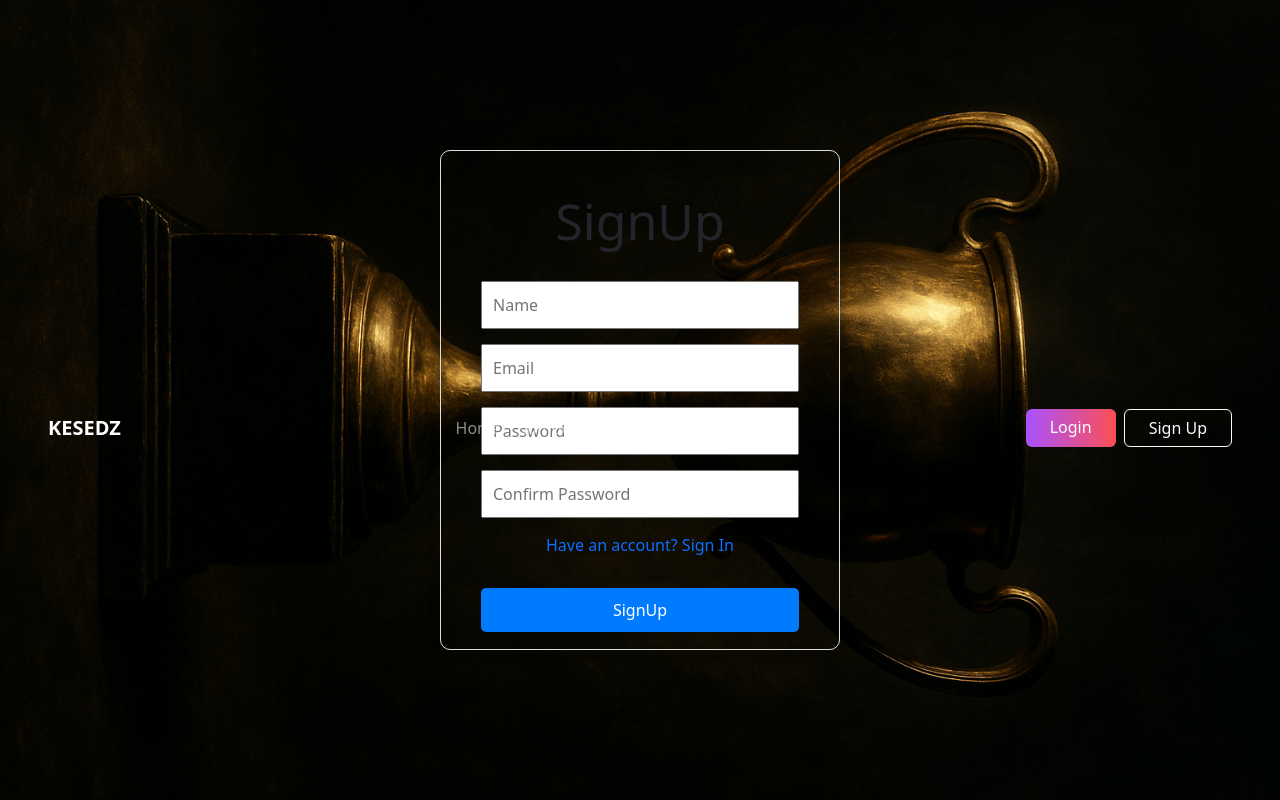
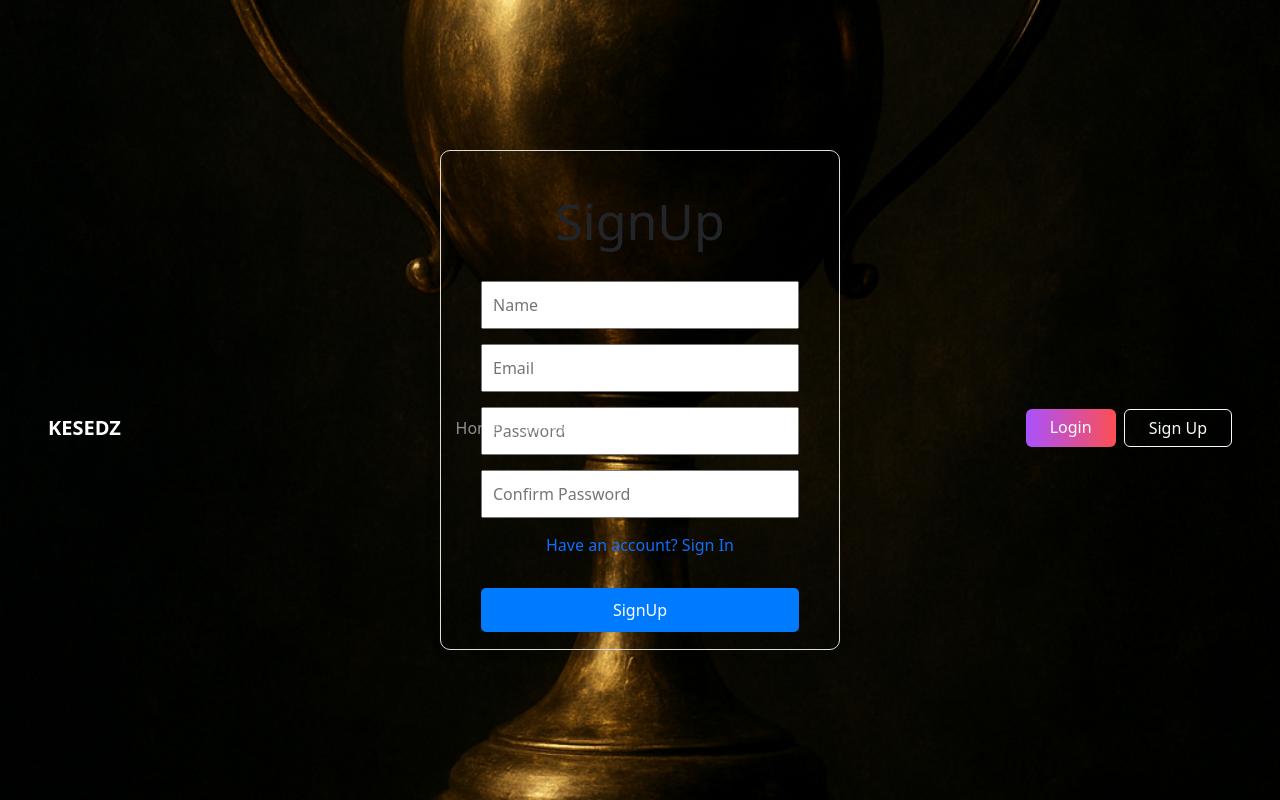
Before and after one commit to Safmica/competition_website, a React (Vite) app in the folder front-end/my-app/: page / in a window 1280 px wide. Built offline with nearby package versions, Linux system fonts and the light colour scheme.

Commit message:
full background

```diff
--- a/front-end/my-app/src/login.jsx
+++ b/front-end/my-app/src/login.jsx
@@ -85,48 +85,46 @@ function LoginForm() {
 }
 
 const styles = {
-
   wrapper: {
     position: "relative",
     width: "100vw",
     height: "100vh",
     overflow: "hidden",
-  },
+  }, // },
+
+  // background: {
+  //   position: "absolute",
+  //   top: "50%",
+  //   left: "50%",
+  //   height: '100vw',
+  //   width: '100vh',
+  //   backgroundImage: 'url("/BG PAGE.png")',
+  //   backgroundSize: 'cover',
+  //   backgroundPosition: 'center',
+  //   backgroundRepeat: 'no-repeat',
+  //   transform: "translate(-50%, -50%) rotate(90deg)",
+  //   zIndex: 0,
+  // },
 
   background: {
     position: "absolute",
-    top: "50%",
-    left: "50%",
-    height: '100vw',
-    width: '100vh',
+    top: "0",
+    left: "0",
+    height: '100vh',
+    width: '100vw',
     backgroundImage: 'url("/BG PAGE.png")',
-    backgroundSize: 'cover',
+    backgroundSize: 'cover', // Ensure background image covers the full screen
     backgroundPosition: 'center',
     backgroundRepeat: 'no-repeat',
-    transform: "translate(-50%, -50%) rotate(90deg)",
-    zIndex: 0,
-  },
-
-  // background: {
-  //   position: "absolute",
-  //   top: "0",
-  //   left: "0",
-  //   height: '100vh',
-  //   width: '100vw',
-  //   backgroundImage: 'url("/BG PAGE.png")',
-  //   backgroundSize: 'cover', // Ensure background image covers the full screen
-  //   backgroundPosition: 'center',
-  //   backgroundRepeat: 'no-repeat',
-  //   zIndex: 0,
-  // },
+    zIndex: 0},
 
   container: {
     zIndex: 1,
     width: "400px",
     height: "400px",
     padding: "40px",
-    border: '5px solid transparent',
-    borderImage: 'linear-gradient(to right, #A951FF, #FD4F53) 1',
+    border: "5px solid transparent",
+    borderImage: "linear-gradient(to right, #A951FF, #FD4F53) 1",
     borderRadius: "28px",
     boxShadow: "0 0 15px rgba(31, 30, 30, 0.1)",
     textAlign: "center",
--- a/front-end/my-app/src/register.jsx
+++ b/front-end/my-app/src/register.jsx
@@ -124,17 +124,17 @@ const styles = {
   },
 
   background: {
-      position: "absolute",
-      top: "50%",
-      left: "50%",
-      height: '100vw',
-      width: '100vh',
-      backgroundImage: 'url("/BG PAGE.png")',
-      backgroundSize: 'cover',
-      backgroundPosition: 'center',
-      backgroundRepeat: 'no-repeat',
-      transform: "translate(-50%, -50%) rotate(90deg)",
-      zIndex: 0,
+    position: "absolute",
+    top: "0",
+    left: "0",
+    height: "100vh",
+    width: "100vw",
+    backgroundImage: 'url("/BG PAGE.png")',
+    backgroundSize: "cover", // Ensure background image covers the full screen
+    backgroundPosition: "center",
+    backgroundRepeat: "no-repeat",
+    transform: "scale (2)",
+    zIndex: 0,
   },
 
   title: {
```
